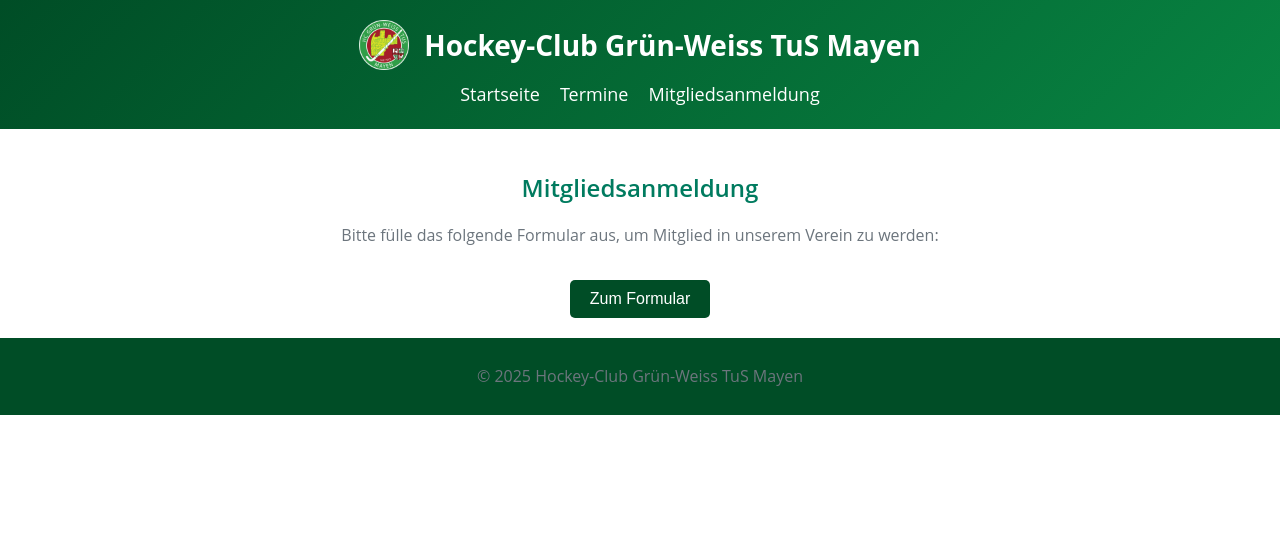
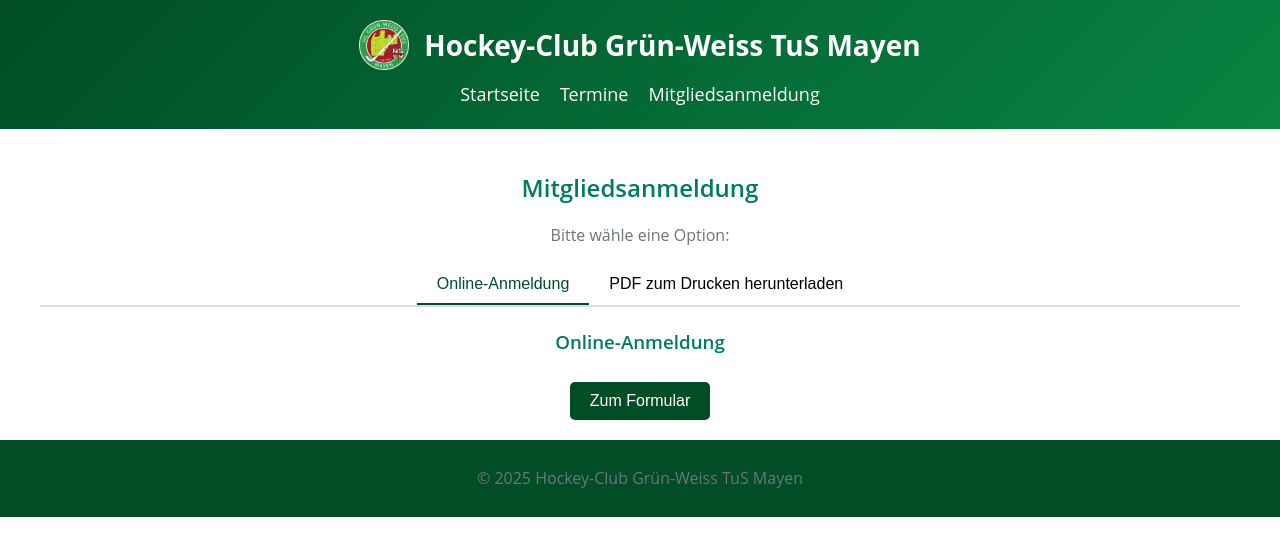
Before and after one commit to hockey-mayen/hockey-mayen.github.io, a Jekyll site: the page built from anmeldung.md, in a window 1280 px wide. Shown: the top 556 px of the page. Built offline with Jekyll 4.4.1, drawn with Linux system fonts in a browser that asks for light colours; some of the changed lines change nothing that is shown.

Commit message:
further commit jekyll now

```diff
--- a/anmeldung.md
+++ b/anmeldung.md
@@ -3,29 +3,50 @@
 title: Mitgliedsanmeldung
 permalink: /anmeldung/
 ---
+
 ## Mitgliedsanmeldung
 
-Bitte fülle das folgende Formular aus, um Mitglied in unserem Verein zu werden:
+Bitte wähle eine Option:
 
-
-<script src="https://www.google.com/recaptcha/api.js" async defer></script>
-
-<div class="recaptcha-container">
-    <form id="captcha-form" onsubmit="return verifyCaptcha()">
-        <div class="g-recaptcha" data-sitekey="6LcpE8YqAAAAAPJgVvCCf_vN1_Emki7itcgc-QyP"></div>
-        <button type="submit">Zum Formular</button>
-    </form>
+<div class="tab-container">
+    <button class="tab-button active" onclick="showTab('form-tab')">Online-Anmeldung</button>
+    <button class="tab-button" onclick="showTab('download-tab')">PDF zum Drucken herunterladen</button>
 </div>
 
-<div id="form-container" style="display: none;">
+<!-- Tab-Inhalt -->
+<div id="form-tab" class="tab-content active">
+    <h3>Online-Anmeldung</h3>
+    <script src="https://www.google.com/recaptcha/api.js" async defer></script>
 
+    <div class="recaptcha-container">
+        <form id="captcha-form" onsubmit="return verifyCaptcha()">
+            <div class="g-recaptcha" data-sitekey="6LcpE8YqAAAAAPJgVvCCf_vN1_Emki7itcgc-QyP"></div>
+            <button type="submit">Zum Formular</button>
+        </form>
+    </div>
 
+    <div id="form-container" style="display: none;">
+        <iframe width="640px" height="480px" src="https://forms.office.com/e/jk4p9wk3St" frameborder="0"
+                marginwidth="0" marginheight="0" style="border: none; max-width:100%; max-height:100vh" allowfullscreen
+                webkitallowfullscreen mozallowfullscreen msallowfullscreen> </iframe>
+    </div>
+</div>
 
+<div id="download-tab" class="tab-content">
+    <h3>Anmeldeformular herunterladen</h3>
+    <p>
+        Hier kannst du das Anmeldeformular als PDF herunterladen
+    </p>
+    <p>
+        Drucke es aus, fülle es aus und schicke es an die Vereinsadresse:
+    </p>
+    <p><strong>Vereinsadresse:</strong> Teststrasse 1, 56727 Mayen</p>
 
-<iframe width="640px" height="480px" src="https://forms.office.com/Pages/ResponsePage.aspx?id=yd_CcI7FxkmgfOIlIj4fhxfYiC1dqM1JlsjxuWLsFS5UMDlWQkZKNUExS1FYODlXQjIzVDZPSkZJRS4u&embed=true" frameborder="0"
-marginwidth="0" marginheight="0" style="border: none; max-width:100%; max-height:100vh" allowfullscreen webkitallowfullscreen mozallowfullscreen msallowfullscreen> </iframe>
+    <p>
+        Oder gebe es einfach beim nächsten Training ab!
+    </p>
 
-
+    <a href="/assets/pdf/Beitrittserklaerung-SEPA_Hockey-ab-2022.pdf" download class="download-link">Anmeldeformular herunterladen (PDF)</a>
 </div>
 
 <script>
@@ -40,4 +61,65 @@
             return false;
         }
     }
+
+    // Tabs umschalten
+    function showTab(tabId) {
+        // Alle Tabs verstecken
+        document.querySelectorAll('.tab-content').forEach(tab => {
+            tab.classList.remove('active');
+        });
+
+        // Alle Buttons inaktiv machen
+        document.querySelectorAll('.tab-button').forEach(button => {
+            button.classList.remove('active');
+        });
+
+        // Ausgewählten Tab und Button aktivieren
+        document.getElementById(tabId).classList.add('active');
+        event.target.classList.add('active');
+    }
 </script>
+
+<style>
+    .tab-container {
+        display: flex;
+        justify-content: center; /* Zentriert die Tabs horizontal */
+        margin-bottom: 20px;
+        border-bottom: 2px solid #ddd;
+        border-bottom: 2px solid #ddd;
+    }
+
+    .tab-button {
+        text-align: center; /* Zentriert den Text in den Tabs */
+        padding: 10px 20px;
+        cursor: pointer;
+        border: none;
+        background: none;
+        font-size: 16px;
+        border-bottom: 2px solid transparent;
+        transition: border-bottom 0.3s;
+    }
+
+    .tab-button.active {
+        border-bottom: 2px solid #004d26; /* Dunkelgrün */
+        color: #004d26;
+    }
+
+    .tab-content {
+        display: none;
+    }
+
+    .tab-content.active {
+        display: block;
+    }
+
+    .download-link {
+        color: #004d26;
+        font-weight: bold;
+        text-decoration: none;
+    }
+
+    .download-link:hover {
+        text-decoration: underline;
+    }
+</style>
```
Also changed, not shown: 1 other file.
